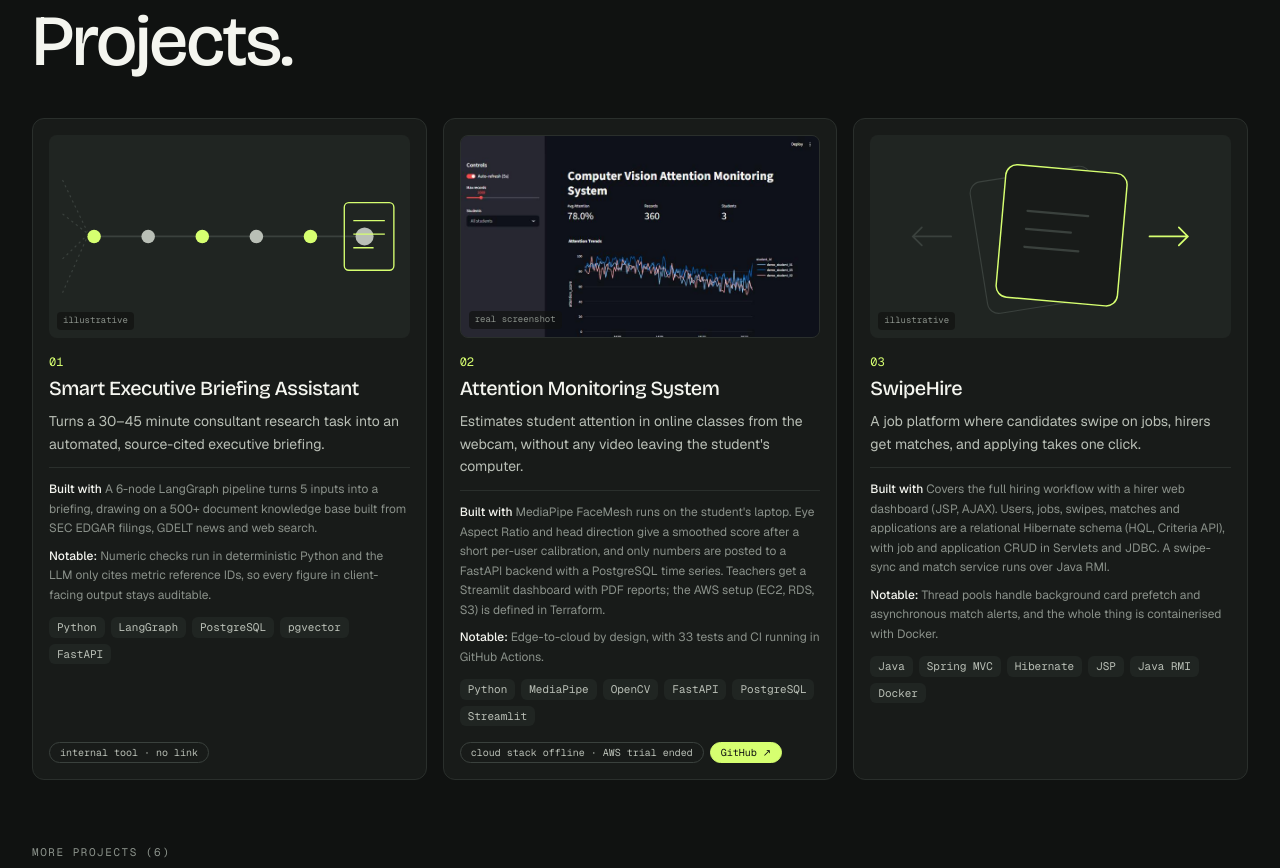
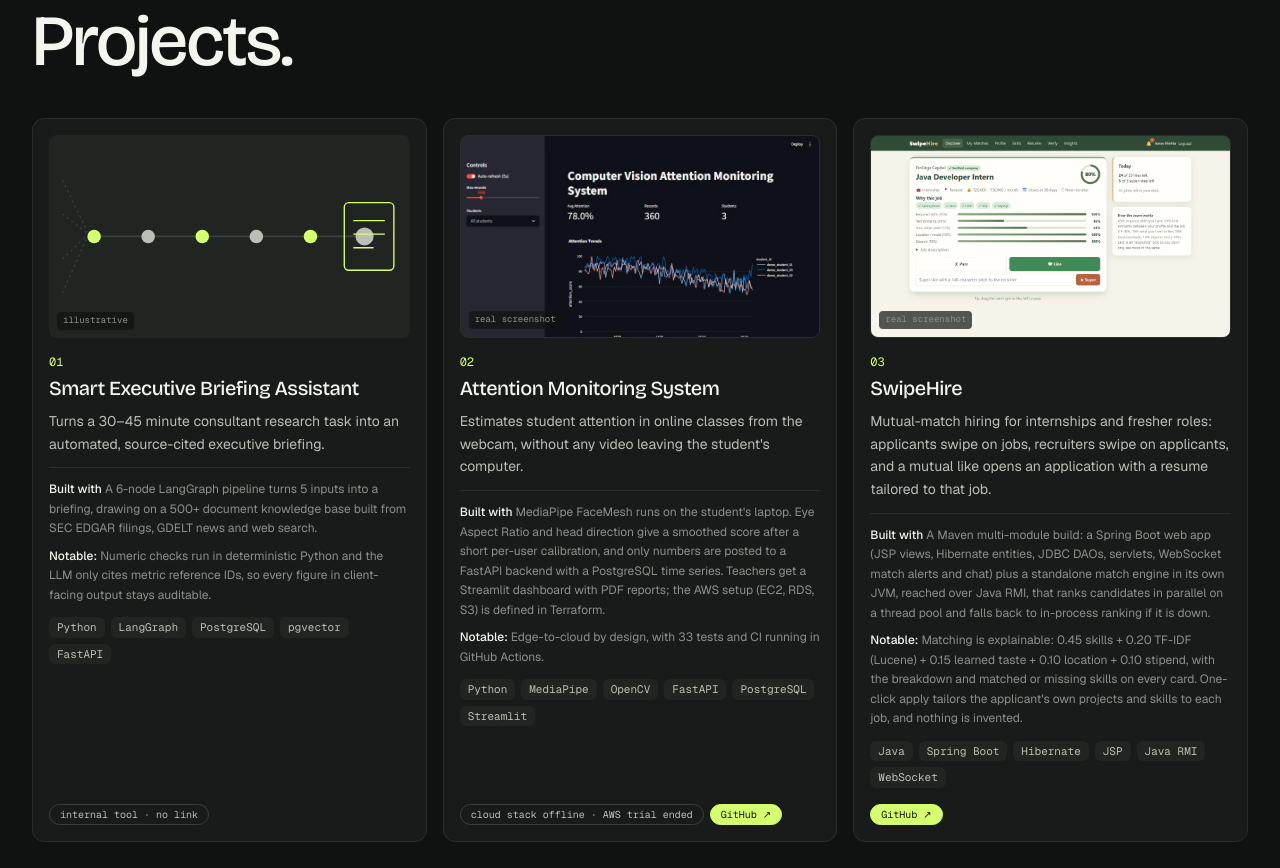
Before and after one commit to awasthiprashast/awasthiprashast.github.io, a Next.js app: page / in a window 1280 px wide. Shown: the part 1920-2788 px from the top of the page. Built offline with nearby package versions, Linux system fonts and the light colour scheme.

Commit message:
Link SwipeHire repo and update its card from the README

```diff
--- a/data/projects.ts
+++ b/data/projects.ts
@@ -63,13 +63,26 @@ export const projects: Project[] = [
     slug: "swipehire",
     title: "SwipeHire",
     summary:
-      "A job platform where candidates swipe on jobs, hirers get matches, and applying takes one click.",
-    tech: ["Java", "Spring MVC", "Hibernate", "JSP", "Java RMI", "Docker"],
+      "Mutual-match hiring for internships and fresher roles: applicants swipe on jobs, recruiters swipe on applicants, and a mutual like opens an application with a resume tailored to that job.",
+    tech: ["Java", "Spring Boot", "Hibernate", "JSP", "Java RMI", "WebSocket", "MySQL", "Lucene"],
     built:
-      "Covers the full hiring workflow with a hirer web dashboard (JSP, AJAX). Users, jobs, swipes, matches and applications are a relational Hibernate schema (HQL, Criteria API), with job and application CRUD in Servlets and JDBC. A swipe-sync and match service runs over Java RMI.",
+      "A Maven multi-module build: a Spring Boot web app (JSP views, Hibernate entities, JDBC DAOs, servlets, WebSocket match alerts and chat) plus a standalone match engine in its own JVM, reached over Java RMI, that ranks candidates in parallel on a thread pool and falls back to in-process ranking if it is down.",
     notable:
-      "Thread pools handle background card prefetch and asynchronous match alerts, and the whole thing is containerised with Docker.",
+      "Matching is explainable: 0.45 skills + 0.20 TF-IDF (Lucene) + 0.15 learned taste + 0.10 location + 0.10 stipend, with the breakdown and matched or missing skills on every card. One-click apply tailors the applicant's own projects and skills to each job, and nothing is invented.",
     categories: ["Software"],
+    repoUrl: "https://github.com/awasthiprashast/swipehire",
+    screenshots: [
+      {
+        src: "/projects/swipehire-deck.png",
+        alt: "SwipeHire applicant deck showing a job card with a match score breakdown",
+        caption: "Applicant deck with the score breakdown, demo data",
+      },
+      {
+        src: "/projects/swipehire-recruiter.png",
+        alt: "SwipeHire recruiter dashboard listing jobs and candidates waiting for review",
+        caption: "Recruiter dashboard, demo data",
+      },
+    ],
     cover: "swipe",
     featured: true,
   },
```
Also changed, not shown: public/projects/swipehire-deck.png (added), public/projects/swipehire-recruiter.png (added).
